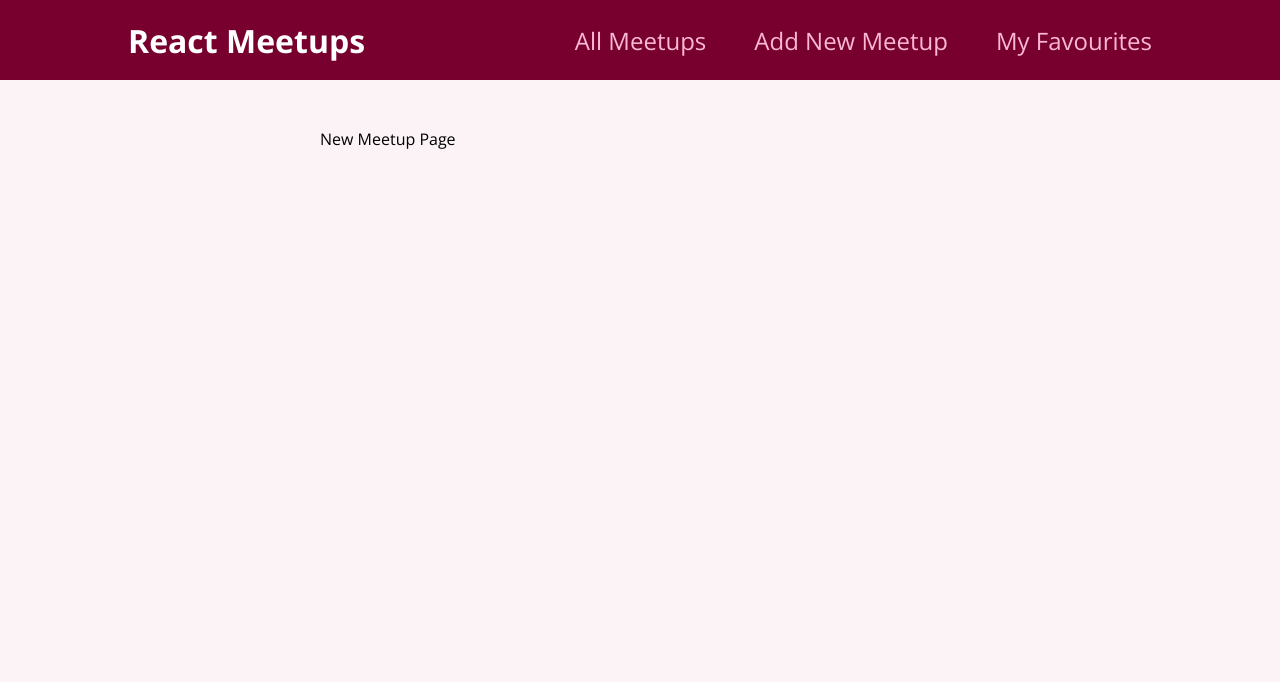
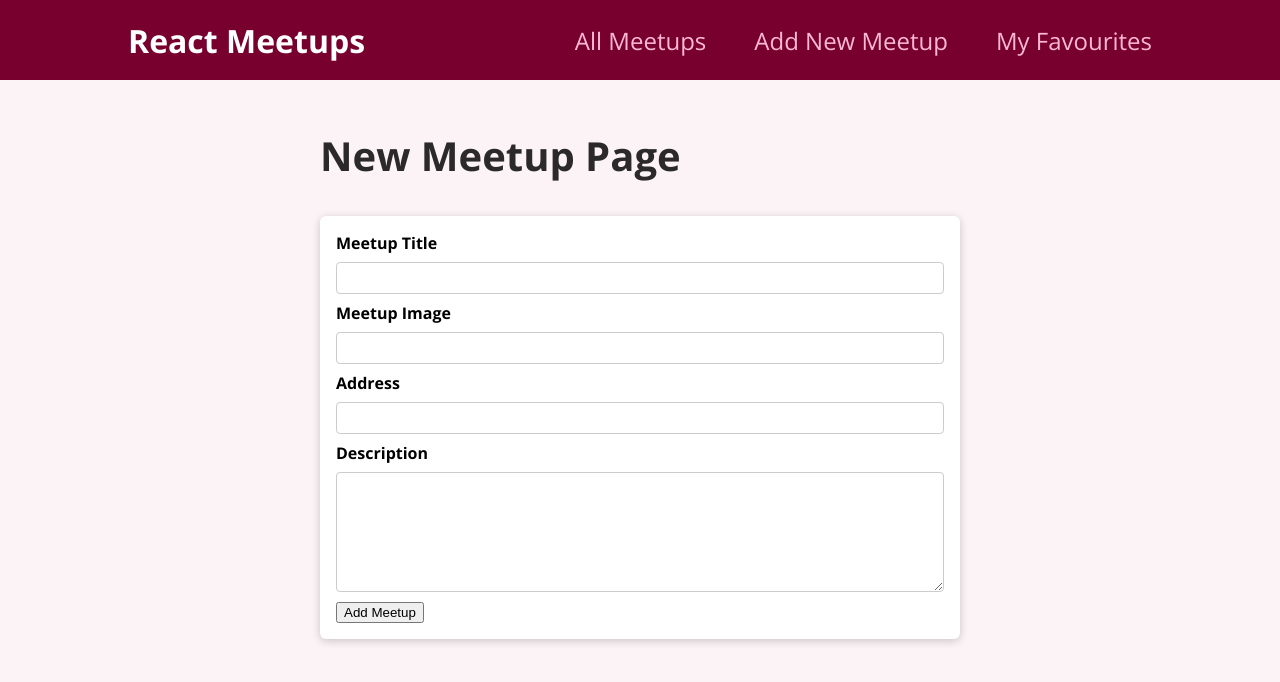
Before and after one commit to tash149/react-go-thru, a React (Create React App) app in the folder new-app/: page /new-meetup in a window 1280 px wide. Shown: the top 682 px of the page. Built offline with nearby package versions, Linux system fonts and the light colour scheme.

Commit message:
react: form

```diff
--- /dev/null
+++ b/new-app/src/components/meetups/NewMeetupForm.js
@@ -0,0 +1,35 @@
+import React from 'react';
+import Card from '../ui/Card';
+import classes from './NewMeetupForm.module.css';
+
+//Note: see type="button" attribute in button tag
+
+function NewMeetupForm(){
+    return(
+        <Card>
+            <form className={classes.form}>
+                <div className={classes.control}>
+                    <label htmlFor='title'>Meetup Title</label>
+                    <input type="text" required id="title"/>
+                </div>
+                <div className={classes.control}>
+                    <label htmlFor='image'>Meetup Image</label>
+                    <input type="url" required id="image"/>
+                </div>
+                <div className={classes.control}>
+                    <label htmlFor='address'>Address</label>
+                    <input type="text" required id="address"/>
+                </div>
+                <div className={classes.control}>
+                    <label htmlFor='description'>Description</label>
+                    <textarea type="text" required rows='5'></textarea>
+                </div>
+                <div className={classes.action}>
+                    <button>Add Meetup</button>
+                </div>
+            </form>
+        </Card>
+    );
+}
+
+export default NewMeetupForm;
--- /dev/null
+++ b/new-app/src/components/meetups/NewMeetupForm.module.css
@@ -0,0 +1,45 @@
+.form {
+    padding: 1rem;
+  }
+
+  .control {
+    margin-bottom: 0.5rem;
+  }
+
+  .control label {
+    display: block;
+    font-weight: bold;
+    margin-bottom: 0.5rem;
+  }
+
+  .control input,
+  .control textarea {
+    display: block;
+    font: inherit;
+    border-radius: 4px;
+    border: 1px solid #ccc;
+    padding: 0.25rem;
+    width: 100%;
+  }
+
+  .actions {
+    margin-top: 1rem;
+    text-align: right;
+  }
+
+  .actions button {
+    font: inherit;
+    cursor: pointer;
+    background-color: #77002e;
+    color: white;
+    padding: 0.5rem 1.5rem;
+    border: 1px solid #77002e;
+    border-radius: 4px;
+    font-weight: bold;
+  }
+
+  .actions button:hover,
+  .actions button:active {
+    background-color: #a50e48;
+    border-color: #a50e48;
+  }
--- a/new-app/src/pages/NewMeetup.js
+++ b/new-app/src/pages/NewMeetup.js
@@ -1,9 +1,15 @@
 import React from 'react';
+import NewMeetupForm from '../components/meetups/NewMeetupForm';
 //import {useState} from 'react';
 
 
 function NewMeetupPage(){
-    return <div>New Meetup Page</div>
+    return (
+    <section>
+        <h1>New Meetup Page</h1>
+        <NewMeetupForm/>
+    </section>
+    );
 }
 
 export default NewMeetupPage;
```
